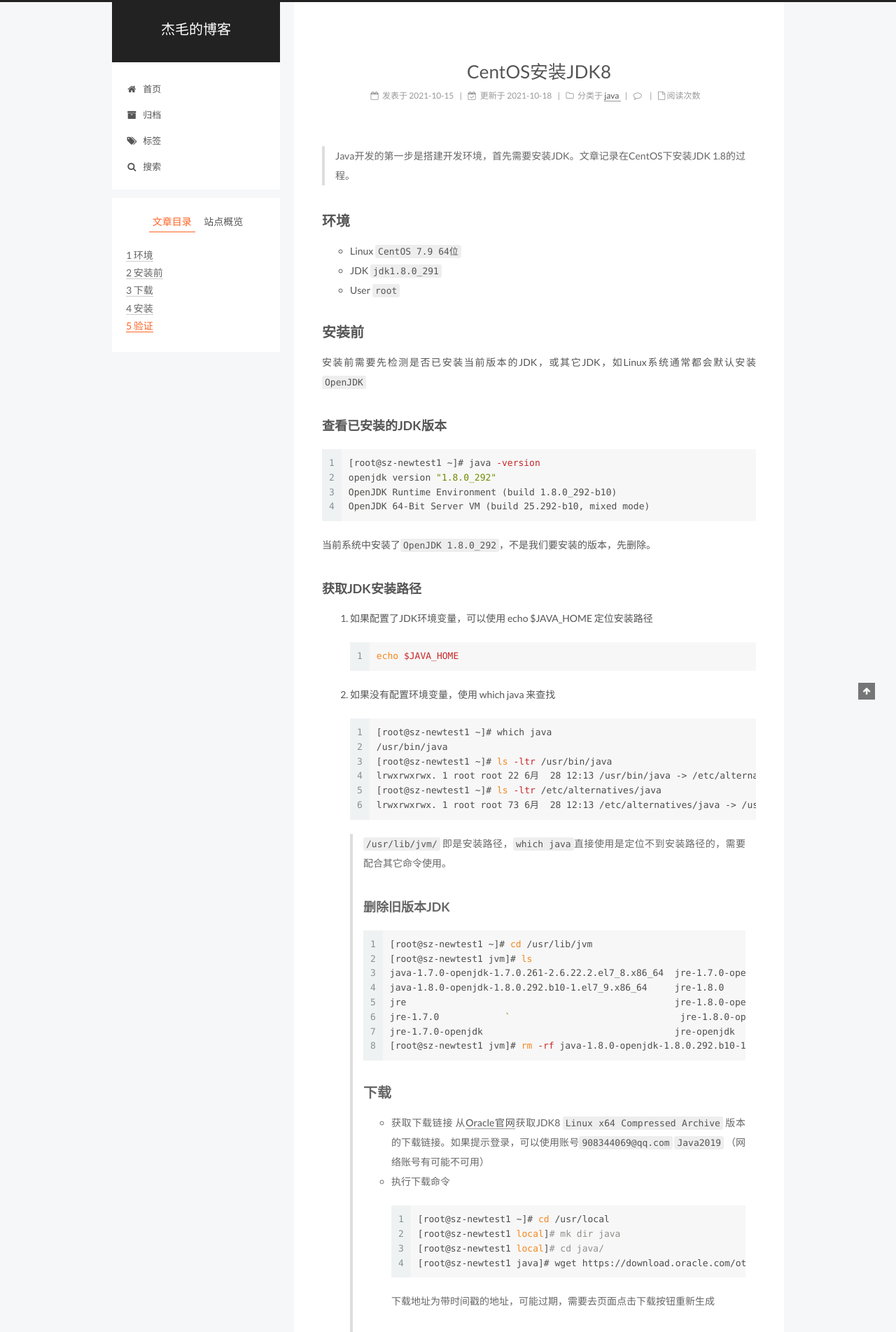
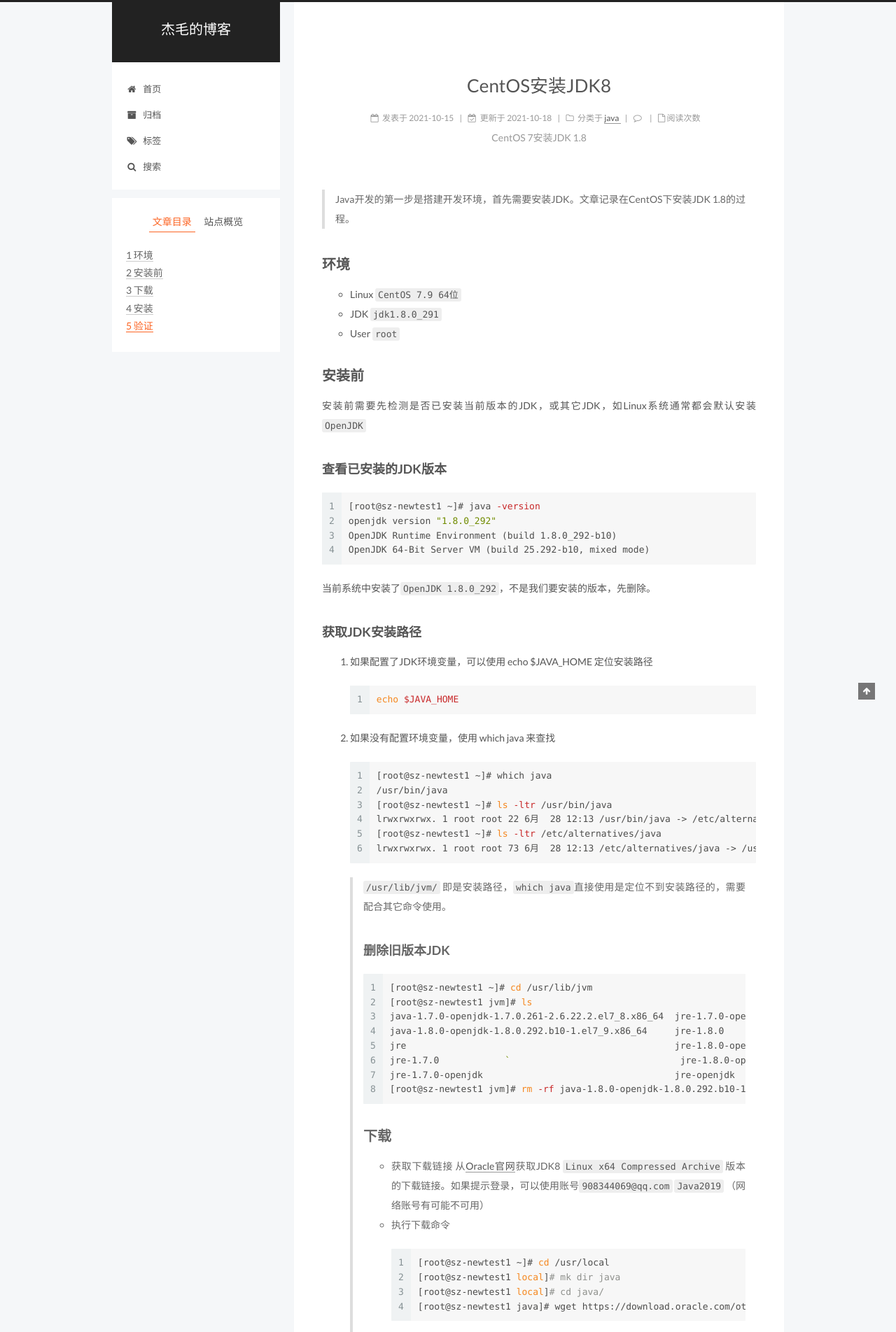
Before and after one commit to jiemaoli/jiemaoli.github.io, a Jekyll site: the page built from _posts/2021-10-15-centos-install-jdk8.md, in a window 1280 px wide. Shown: the top 1904 px of the page at 70% size. Built offline with Jekyll 4.4.1, drawn with Linux system fonts in a browser that asks for light colours; comment, search, counter and statistics services are not loaded.

Commit message:
open seo

```diff
--- a/_config.yml
+++ b/_config.yml
@@ -105,7 +105,7 @@ copyright: true
 canonical: true
 
 # Change headers hierarchy on site-subtitle (will be main site description) and on all post/pages titles for better SEO-optimization.
-seo: false
+seo: true
 
 # If true, will add site-subtitle to index page, added in jekyll config.
 # subtitle: Subtitle
--- a/_posts/2021-10-15-centos-install-jdk8.md
+++ b/_posts/2021-10-15-centos-install-jdk8.md
@@ -1,6 +1,6 @@
 ---
 title: CentOS安装JDK8
-description:
+description: CentOS 7安装JDK 1.8
 categories:
  - java
 tags:
```
